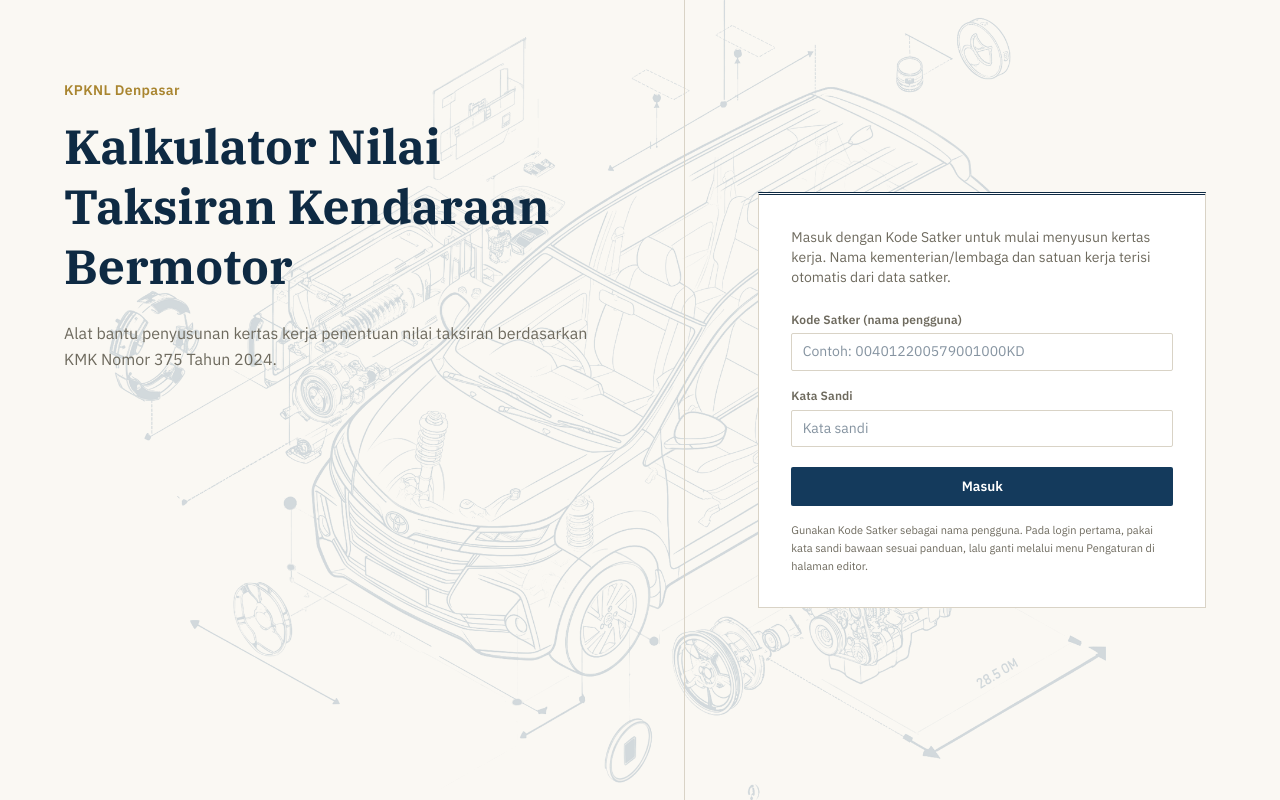
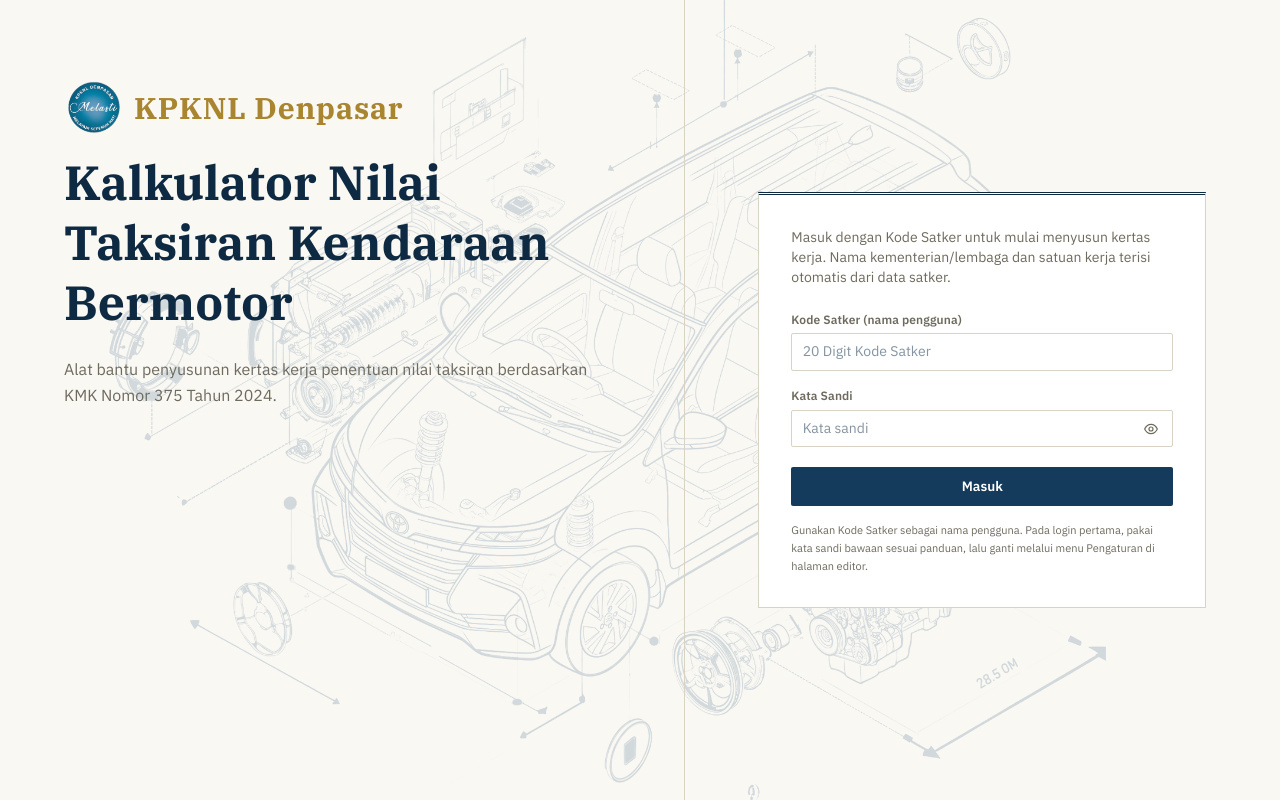
Before and after one commit to arierawan-app/Kalkulator-Nilai-Taksiran_Dps, a Next.js app: page / in a window 1280 px wide. Built offline with nearby package versions, Linux system fonts and the light colour scheme; no server answers.

Commit message:
Logo Melasti di landing, placeholder Kode Satker 20 digit, toggle lihat kata sandi, sapaan Rahajeng Rauh di editor

```diff
--- a/src/app/page.tsx
+++ b/src/app/page.tsx
@@ -24,9 +24,19 @@ export default async function Beranda() {
       </div>
       <section className="relative z-10 min-w-0 px-8 py-12 lg:px-16 lg:py-20 flex flex-col justify-between border-b lg:border-b-0 lg:border-r border-garis">
         <div>
-          <p className="text-sm font-semibold text-kuningan tracking-wide">
-            KPKNL Denpasar
-          </p>
+          <div className="flex items-center gap-3">
+            <Image
+              src="/melasti.png"
+              alt="Logo Melasti KPKNL Denpasar"
+              width={112}
+              height={108}
+              priority
+              className="h-12 w-auto shrink-0 lg:h-14"
+            />
+            <p className="font-serif text-2xl font-bold tracking-wide text-kuningan lg:text-3xl">
+              KPKNL Denpasar
+            </p>
+          </div>
           <h1 className="font-serif text-4xl lg:text-5xl font-bold text-tinta-900 mt-4 leading-tight max-w-xl">
             Kalkulator Nilai Taksiran Kendaraan Bermotor
           </h1>
--- a/src/components/LoginForm.tsx
+++ b/src/components/LoginForm.tsx
@@ -10,6 +10,7 @@ export function LoginForm() {
   const router = useRouter();
   const [kode, setKode] = useState("");
   const [sandi, setSandi] = useState("");
+  const [tampilkanSandi, setTampilkanSandi] = useState(false);
   const [galat, setGalat] = useState("");
   const [sibuk, setSibuk] = useState(false);
 
@@ -49,7 +50,7 @@ export function LoginForm() {
             className="field angka"
             value={kode}
             onChange={(e) => setKode(e.target.value)}
-            placeholder="Contoh: 004012200579001000KD"
+            placeholder="20 Digit Kode Satker"
             autoComplete="username"
             autoCapitalize="characters"
             spellCheck={false}
@@ -57,15 +58,63 @@ export function LoginForm() {
           />
         </Field>
         <Field label="Kata Sandi">
+          <div className="relative">
             <input
-            type="password"
-            className="field"
+              type={tampilkanSandi ? "text" : "password"}
+              className="field pr-10"
               value={sandi}
               onChange={(e) => setSandi(e.target.value)}
               placeholder="Kata sandi"
               autoComplete="current-password"
               required
             />
+            <button
+              type="button"
+              onClick={() => setTampilkanSandi((v) => !v)}
+              className="absolute inset-y-0 right-0 my-auto mr-2 flex h-7 w-7 items-center justify-center rounded-sm text-abu hover:text-tinta"
+              aria-label={
+                tampilkanSandi
+                  ? "Sembunyikan kata sandi"
+                  : "Tampilkan kata sandi"
+              }
+              title={
+                tampilkanSandi
+                  ? "Sembunyikan kata sandi"
+                  : "Tampilkan kata sandi"
+              }
+            >
+              {tampilkanSandi ? (
+                <svg
+                  viewBox="0 0 24 24"
+                  fill="none"
+                  stroke="currentColor"
+                  strokeWidth="1.8"
+                  strokeLinecap="round"
+                  strokeLinejoin="round"
+                  className="h-4 w-4"
+                  aria-hidden="true"
+                >
+                  <path d="M3 3l18 18" />
+                  <path d="M10.6 10.6a2 2 0 002.8 2.8" />
+                  <path d="M9.9 5.2A9.9 9.9 0 0112 5c6.2 0 9.5 7 9.5 7a16.9 16.9 0 01-3.6 4.5M6.8 6.8A16.6 16.6 0 002.5 12s3.3 7 9.5 7c1.5 0 2.8-.4 4-1" />
+                </svg>
+              ) : (
+                <svg
+                  viewBox="0 0 24 24"
+                  fill="none"
+                  stroke="currentColor"
+                  strokeWidth="1.8"
+                  strokeLinecap="round"
+                  strokeLinejoin="round"
+                  className="h-4 w-4"
+                  aria-hidden="true"
+                >
+                  <path d="M2.5 12s3.3-7 9.5-7 9.5 7 9.5 7-3.3 7-9.5 7-9.5-7-9.5-7z" />
+                  <circle cx="12" cy="12" r="3" />
+                </svg>
+              )}
+            </button>
+          </div>
         </Field>
       </div>
       {galat ? (
--- a/src/components/editor/EditorApp.tsx
+++ b/src/components/editor/EditorApp.tsx
@@ -322,7 +322,7 @@ export function EditorApp({ profil }: { profil: ProfilSatker }) {
             className="hidden max-w-[280px] truncate text-xs text-white/70 md:block"
             title={`${profilAktif.namaSatker} (${profilAktif.kodeSatker})`}
           >
-            {profilAktif.kodeSatker}
+            Rahajeng Rauh, {profilAktif.namaSatker}
           </span>
           <button
             type="button"
--- a/src/components/editor/SatkerSection.tsx
+++ b/src/components/editor/SatkerSection.tsx
@@ -16,7 +16,7 @@ export function SatkerSection({
         <span className="seksi-nomor">A.</span> Identitas Satuan Kerja
       </h2>
       <div className="grid gap-5 md:grid-cols-[220px_1fr]">
-        <Field label="Logo Kementerian/Lembaga (PNG/JPEG)">
+        <Field label="Logo Kementerian/Lembaga">
           <div className="flex items-center gap-3">
             <div className="h-20 w-20 border border-dashed border-garis bg-white flex items-center justify-center overflow-hidden">
               {satker.logoDataUrl ? (
@@ -33,8 +33,7 @@ export function SatkerSection({
               )}
             </div>
             <p className="max-w-[190px] text-[11px] leading-relaxed text-abu">
-              Upload logo di User Setting (menu Pengaturan pada header
-              aplikasi).
+              Upload logo di Pengaturan
             </p>
           </div>
         </Field>
```
Also changed, not shown: public/melasti.png (added). Lines whose indentation alone changed are shown as unchanged.
